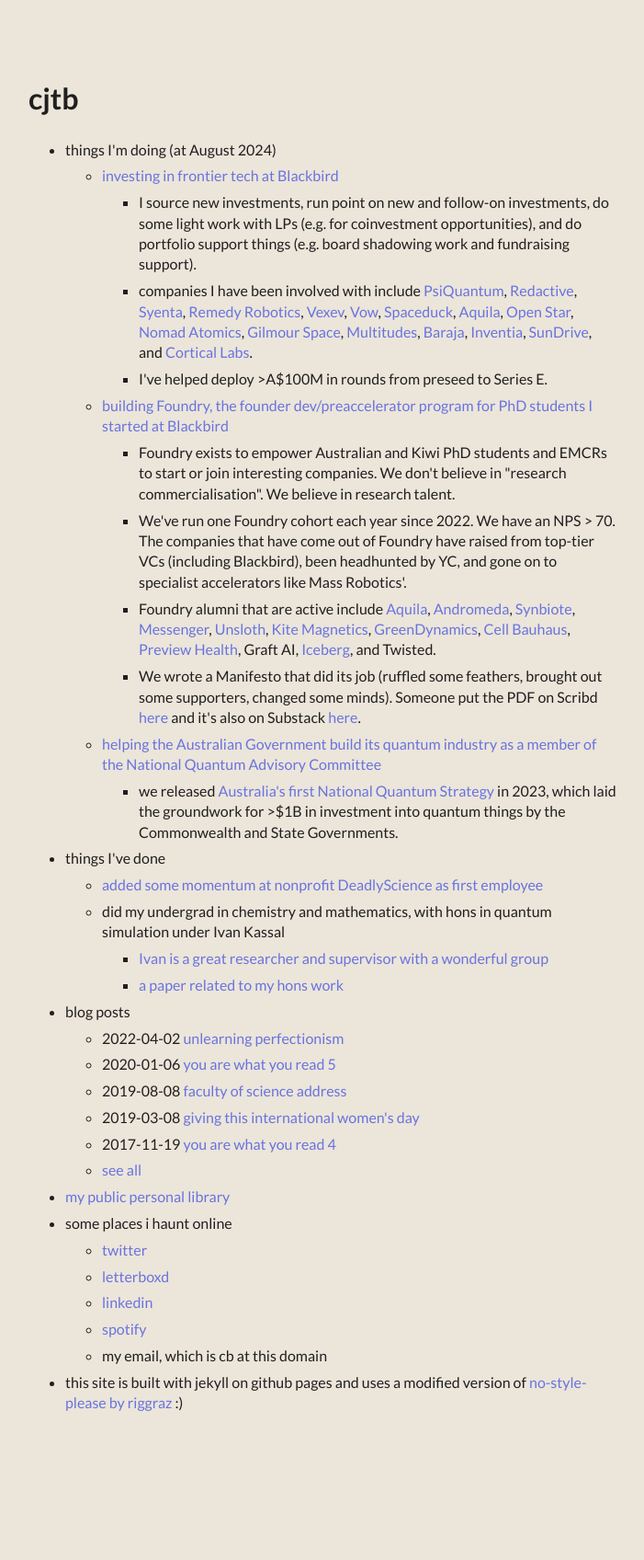
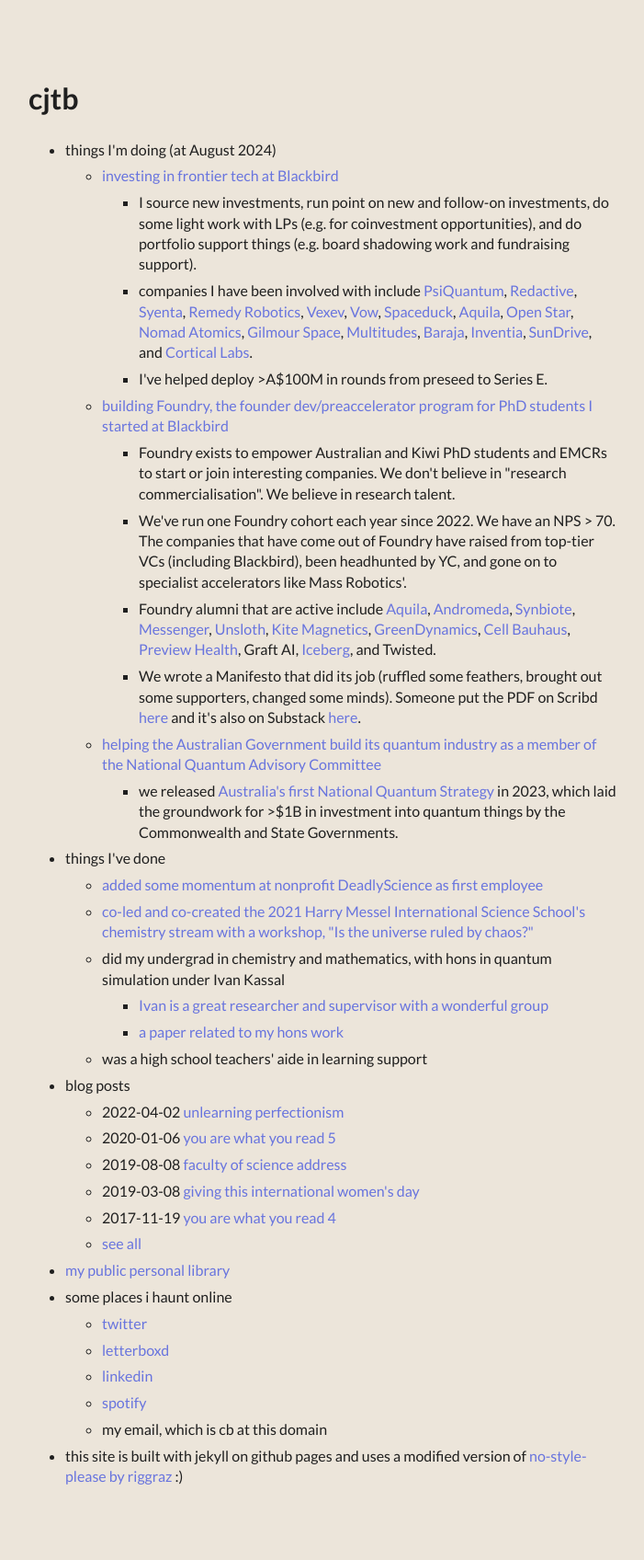
Before and after one commit to clarebirch/clarebirch.github.io, a Jekyll site: the page built from index.md, in a window 1280 px wide. Shown: the whole page at 92% size, without its empty margins (289-990 px from the left). Built offline with Jekyll 4.4.1, drawn with Linux system fonts in a browser that asks for light colours; some web fonts are replaced; before the commit the page ends 1616 px from its top, so only the background shows below that.

Commit message:
-m added a couple more lines

```diff
--- a/_data/menu.yml
+++ b/_data/menu.yml
@@ -25,12 +25,15 @@
     entries:
       - title: added some momentum at nonprofit DeadlyScience as first employee
         url: https://deadlyscience.org.au/
+      - title: co-led and co-created the 2021 Harry Messel International Science School's chemistry stream with a workshop, "Is the universe ruled by chaos?"
+        url: https://x.com/clarejtbirch/status/1414850606032850948
       - title: did my undergrad in chemistry and mathematics, with hons in quantum simulation under Ivan Kassal
         entries:
           - title: Ivan is a great researcher and supervisor with a wonderful group
             url: https://www.kassal.group/
           - title: a paper related to my hons work
             url: https://arxiv.org/abs/2012.01852
+      - title: was a high school teachers' aide in learning support
   - title: blog posts
     post_list:
       limit: 5
```
